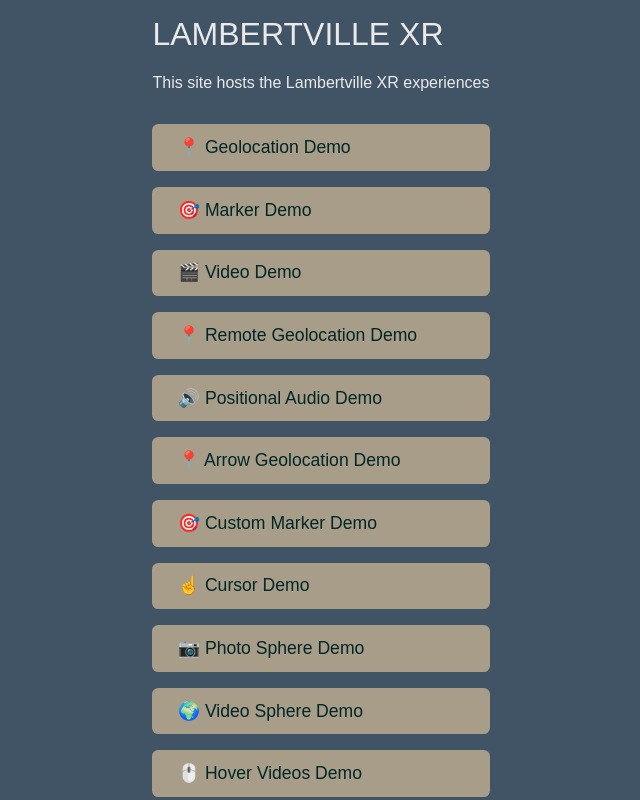
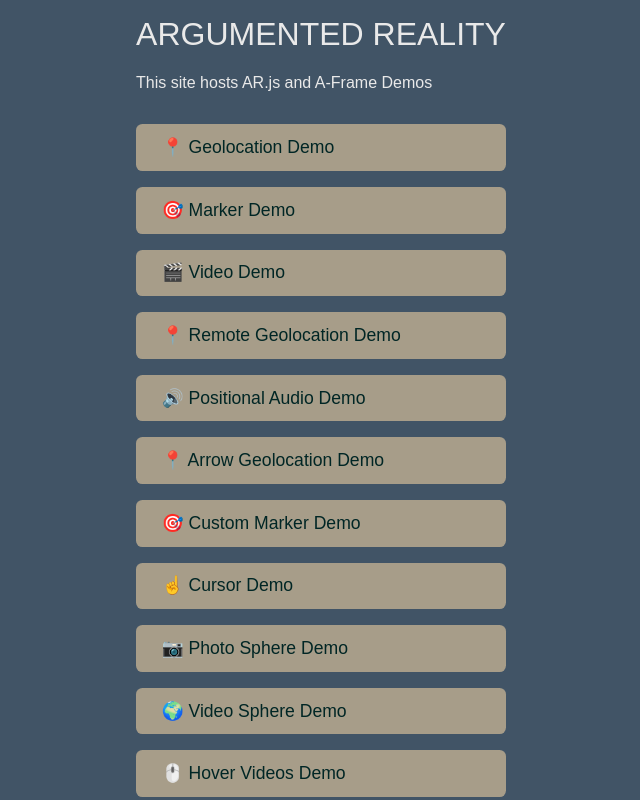
Before and after one commit to RutgersGRID/ARWebDemo, a plain HTML site: page index.html in a window 1280 px wide. Shown: the top 800 px of the page, without its empty margins (319-959 px from the left). Drawn offline with Linux system fonts and the light colour scheme; a script that the page names is missing; a web font is replaced by a local one.

Commit message:
Deploying to gh-pages from @ RutgersGRID/ARWebDemo@426503106f3ba1992dadf9aeeb20af7bcf3f5243 🚀

```diff
--- a/index.html
+++ b/index.html
@@ -19,8 +19,8 @@
     class="gradient-bg"
   >
     <div style="max-width: 500px; margin: auto; padding: 1em">
-      <h1 style="margin-top: 0; display: block">Lambertville XR</h1>
-      <span style="display: block; margin-bottom: 2em">This site hosts the Lambertville XR experiences</span>
+      <h1 style="margin-top: 0; display: block">Argumented Reality</h1>
+      <span style="display: block; margin-bottom: 2em">This site hosts AR.js and A-Frame Demos</span>
       <div style="display: flex; flex-direction: column; gap: 1em">
         <a href="/ARWebDemo/pages/geolocation/" class="linkButton">📍 Geolocation Demo</a>
         <a href="/ARWebDemo/pages/marker/" class="linkButton">🎯 Marker Demo</a>
```
